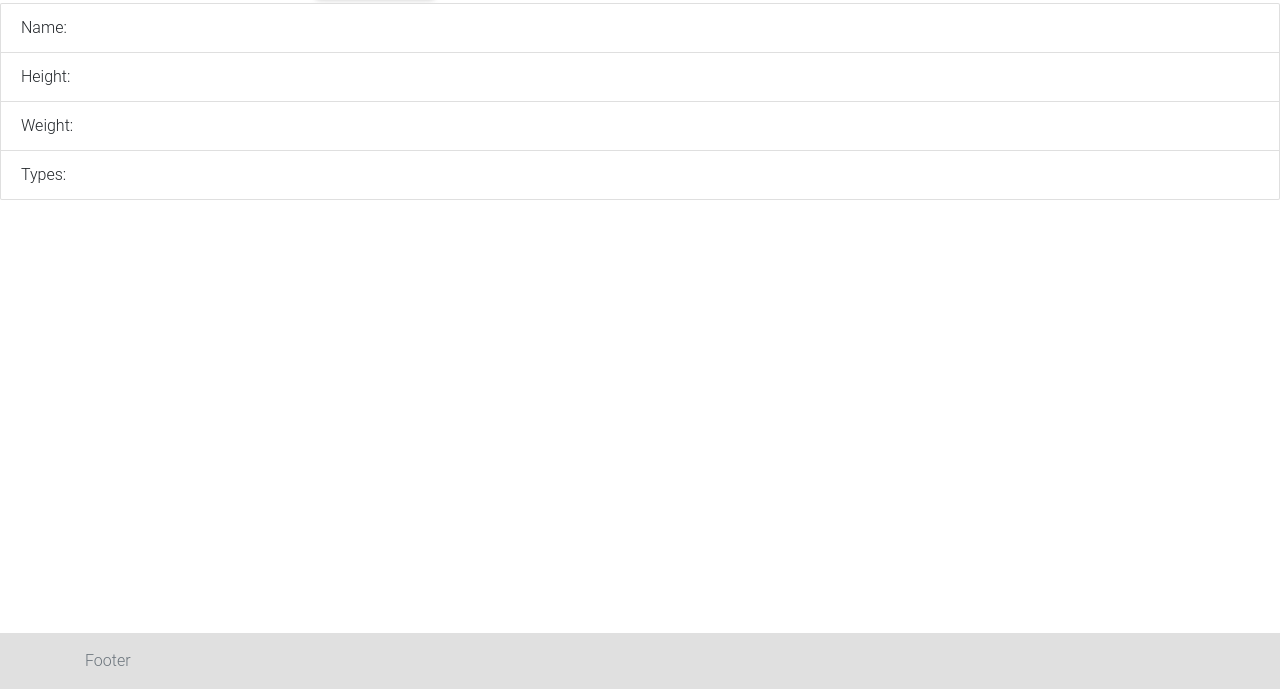
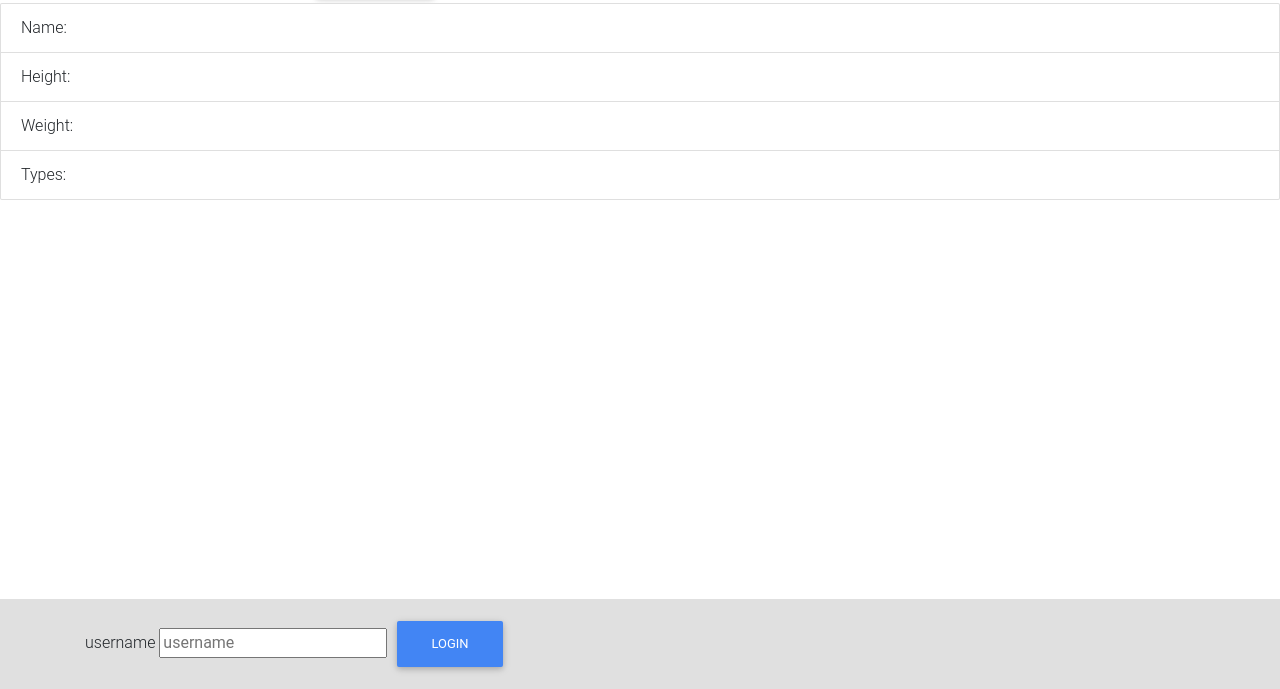
Before and after one commit to avivpolak/pokedex, a plain HTML site: page index.html in a window 1280 px wide. Shown: the part 111-800 px from the top of the page. Drawn offline with nearby package versions, Linux system fonts and the light colour scheme; files that its build step writes are made by us from their sources.

Commit message:
username

```diff
--- a/index.html
+++ b/index.html
@@ -56,7 +56,12 @@
         <!-- Footer -->
         <footer class="footer mt-auto py-3 bg-light">
             <div class="container">
-                <span class="text-muted">Footer</span>
+                <label for="usernameInput">username</label>
+                <input type="text" id="usernameInput" placeholder="username" />
+                <button type="button" class="btn btn-primary" id="login">
+                    login
+                </button>
+                <div id="username"></div>
             </div>
         </footer>
 
--- a/src/index.js
+++ b/src/index.js
@@ -54,7 +54,8 @@ function showInfo() {
         typeElem.addEventListener("click", handleshowThisType);
         document.getElementById("types").append(typeElem);
     }
-  document.getElementById("pokemonName").innerText += "Name: " + data["pokemonName"];
+    document.getElementById("pokemonName").innerText +=
+        "Name: " + data["pokemonName"];
     document.getElementById("height").innerText += "Height: " + data["height"];
     document.getElementById("weight").innerText += "weight: " + data["weight"];
     document.getElementById("img").setAttribute("src", data.frontImg);
@@ -112,7 +113,13 @@ function cleanBoard() {
     document.getElementById("sameType").innerText = "";
 }
 
-function createElement(tagname, children = [], classes = [], attributes, events) {
+function createElement(
+    tagname,
+    children = [],
+    classes = [],
+    attributes,
+    events
+) {
     //the most generic element builder.
     //we will build all the elements here.
 
@@ -147,3 +154,9 @@ function createElement(tagname, children = [], classes = [], attributes, events)
 
     return el;
 }
+document.getElementById("login").addEventListener("click", login);
+function login() {
+    const username = document.getElementById("usernameInput").value;
+    localStorage["username"] = username;
+    document.getElementById("username").innerText = username;
+}
```
Lines whose indentation alone changed are shown as unchanged.
